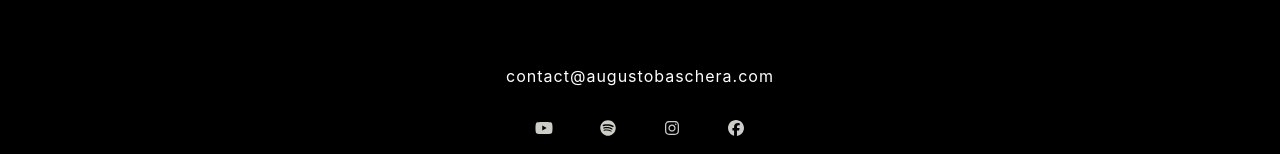
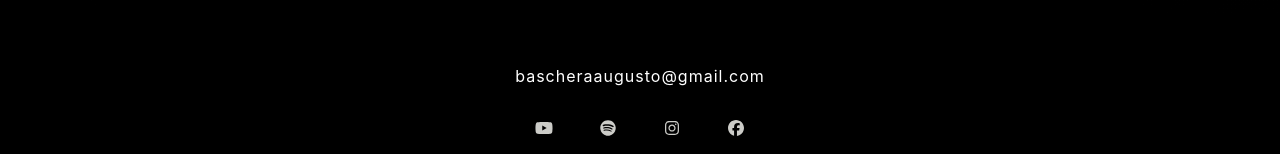
Before and after one commit to IsabelaBianchi/artist, a Next.js app: page /bio in a window 1280 px wide. Shown: the part 1648-1802 px from the top of the page. Built offline with nearby package versions, Linux system fonts and the light colour scheme.

Commit message:
Update contact email and image references in localization and index files

```diff
--- a/locales/en.js
+++ b/locales/en.js
@@ -1,7 +1,7 @@
 export default {
     main_tittle: 'Augusto Baschera',
     main_title_desc: 'Jazz Guitarist',
-    about: 'Augusto Baschera is a relevant musician of the new generation of Brazilian Music, who proposes a new plot between the instrument and the composition.',
+    about: 'Augusto Baschera is a relevant musician of the new generation of Brazilian music, offering a fresh dialogue between the instrument and composition',
     about_biografy_1: "Augusto Baschera, born in Ibiaçá-RS, in the south of Brazil, began his musical journey remarkably at the age of 4, immersed in a family that breathes music. This early influence played a fundamental role in his artistic development. Augusto's path is an inspiring journey of dedication, intensive practice, and a passion for music, with a commitment to convey emotion through his performances.",
     about_biografy_2: "At the age of 14, still young, he internationalized his music, taking it to countries such as Argentina, Uruguay, Paraguay, and Mexico, where he participated in folk festivals in Latin America. In 2009, at just 17 years old, Augusto was awarded in various competitions and festivals as a composer, instrumentalist, and arranger, including the Festival do Passo, Seara da Canção, Cante uma Canção em Vacaria, and Canto de Luz.",
     about_biografy_3: "In his academic journey, Augusto Baschera obtained a Bachelor's degree in classical guitar, completing it with the highest distinction. Furthermore, he earned a Master's degree in Performance from the Escola Superior de Música in Lisbon, Portugal. His musical excellence led him to be a guest soloist with the 'Orquestra Sinfônica ESML' in Lisbon in the year 2016.",
@@ -30,7 +30,7 @@ export default {
     project_five_tittle: 'Travessia',
     project_five_description: '"Travessia" is a creative partnership between Brazilian guitarist Augusto Baschera (Rio Grande do Sul) and Azorean pianist João Bernardo (São Miguel). This project aims to study, recreate, and perform the musical folklore originating from the Azores, also present in the southern region of Brazil. It is sustained by the reworking and adaptation of this music into instrumental music, with a focus on improvised music and jazz.',
     contact_phone : 'Phone',
-    contact_email : "contact@augustobaschera.com",
+    contact_email : "bascheraaugusto@gmail.com",
     contact_number : "+351918307750",
     cannali_guitar1: "Augusto Baschera uses ",
     augusto_and_paulo: "Augusto Baschera (acoustic guitar/electric guitar) and Paulo Bernardino (clarinet/bass clarinet) bring the vastness of Brazilian daily life through their instruments, sounding like a breath of life that travels through different places and embraces the nuances that portray, in sound, the spirit of such a diverse country.",
--- a/locales/pt.js
+++ b/locales/pt.js
@@ -30,7 +30,7 @@ export default {
     project_five_tittle: 'Travessia',
     project_five_description: 'Travessia é uma parceria de criação entre o guitarrista brasileiro Augusto Baschera (Rio Grande do Sul) e o  pianista açoriano João Bernardo (São Miguel). Este projeto tem como objetivo estudar, recriar e executar o folclore musical oriundo dos Açores também presente na região sul do Brasil, sustentado na reelaboração e adaptação dessa música para a música instrumental, com foco na música improvisada e no jazz.',
     contact_phone : 'Fone',
-    contact_email : "contact@augustobaschera.com",
+    contact_email : "bascheraaugusto@gmail.com",
     contact_number : "+351918307750",
     cannali_guitar1: "Augusto Baschera usa ",
     cannali_guitar2: "Canalli Guitars ",
--- a/pages/index.js
+++ b/pages/index.js
@@ -18,16 +18,16 @@ export default function Home() {
         <Head>
           <title>{t.main_tittle}</title>
           <meta name="description" content="Jazz Guitarist Augusto Baschera" />
-          <meta property="og:image" content="/augusto_baschera_1.jpg" />
+          <meta property="og:image" content="/augusto_baschera_04.jpeg" />
           <link
             rel="icon"
             type="image/png"
             sizes="32x32"
-            href="/augusto_baschera_1.jpg"
+            href="/augusto_baschera_04.jpeg"
           />
           <link
             rel="preload"
-            href="/augusto-baschera-1.webp"
+            href="/augusto_baschera_04.webp"
             as="image"
             type="image/webp"
           />
```
